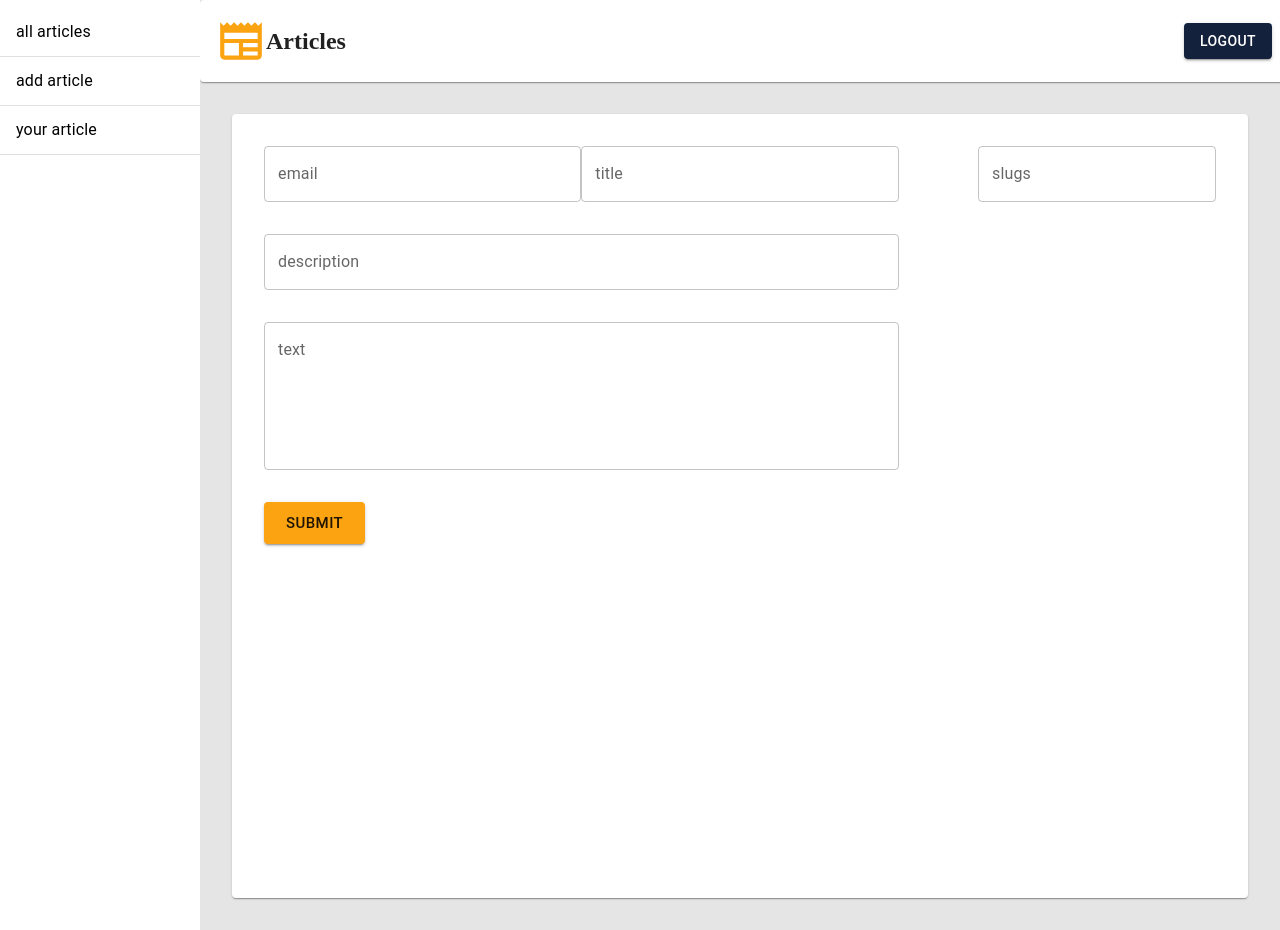
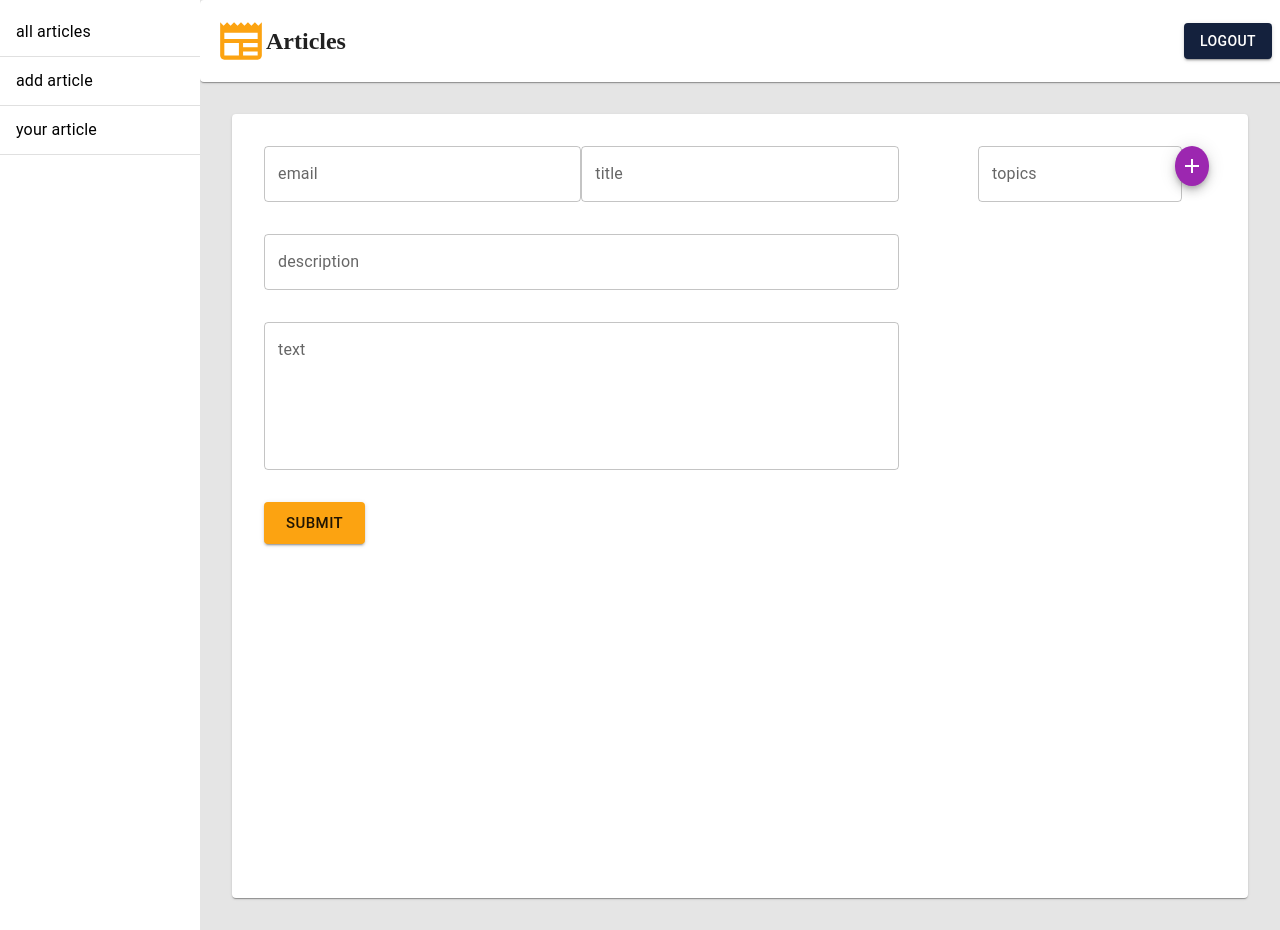
Before and after one commit to famiranii/article-next, a Next.js app: page /articles/add-article in a window 1280 px wide. Shown: the top 930 px of the page. Built offline with nearby package versions, Linux system fonts and the light colour scheme.

Commit message:
end of creating new article with api

```diff
--- /dev/null
+++ b/components/add-article/Topics.js
@@ -0,0 +1,53 @@
+import React, { useState } from "react";
+import { TextField } from "@mui/material";
+import { Fab } from "@mui/material";
+import AddIcon from "@mui/icons-material/Add";
+import styles from "./topices.module.css";
+import SingleTopic from "./topic/SingleTopic";
+
+function Topics({ dispatchTopics }) {
+  const [topics, setTopics] = useState([]);
+  const [topic, setTopic] = useState("");
+
+  const addSlug = () => {
+    const allTopics = [...topics, topic];
+    setTopics(allTopics);
+    setTopic("");
+    dispatchTopics(allTopics);
+  };
+
+  const deleteTopic = (deletedTopic) => {
+    setTopics(topics.filter((topic) => topic !== deletedTopic));
+    dispatchTopics(topics);
+  };
+  return (
+    <>
+      <div className={styles.topic}>
+        <TextField
+          label="topics"
+          color="navyBlue"
+          rows={5}
+          fullWidth
+          onChange={(e) => setTopic(e.target.value)}
+          value={topic}
+        />
+        <Fab
+          color="secondary"
+          aria-label="add"
+          size="small"
+          className={styles.fab}
+          onClick={addSlug}
+        >
+          <AddIcon />
+        </Fab>
+      </div>
+      <div className={styles.showSlug}>
+        {topics.map((topic, index) => (
+          <SingleTopic key={index} topic={topic} deleteTopic={deleteTopic} />
+        ))}
+      </div>
+    </>
+  );
+}
+
+export default Topics;
--- /dev/null
+++ b/components/add-article/topic/SingleTopic.js
@@ -0,0 +1,15 @@
+import { Chip } from "@mui/material";
+export default function Slug({ topic, deleteTopic }) {
+  const handleDelete = () => {
+    deleteTopic(topic);
+  };
+  return (
+    <Chip
+      label={topic}
+      variant="outlined"
+      onDelete={handleDelete}
+      size="larg"
+      sx={{ margin: 0.5, padding: 0.5 }}
+    />
+  );
+}
--- /dev/null
+++ b/components/add-article/topices.module.css
@@ -0,0 +1,16 @@
+.topic {
+  display: flex;
+  position: relative;
+}
+
+.fab {
+  position: absolute;
+  right: 3%;
+  top: 10%;
+}
+
+.showSlug{
+  display: flex;
+  margin-top: 1rem;
+  flex-wrap: wrap;
+}
--- a/pages/api/articleHandler.js
+++ b/pages/api/articleHandler.js
@@ -28,13 +28,13 @@ export default async function handler(req, res) {
   let client = null;
   try {
     if (req.method === "POST") {
-      const { email, title, description, text, slugs } = req.body;
+      const { email, title, description, text, topics } = req.body;
       const newData = {
         email,
         title,
         description,
         text,
-        slugs,
+        topics,
       };
 
       client = await connectDatabase();
--- a/pages/articles/add-article/index.js
+++ b/pages/articles/add-article/index.js
@@ -2,6 +2,7 @@ import ClientLayout from "@/components/layout/ClientsLayout";
 import styles from "./addArticle.module.css";
 import React, { useReducer } from "react";
 import { TextField, Box, Button, Paper } from "@mui/material";
+import Topics from "@/components/add-article/Topics";
 
 const reducer = (state, action) => {
   switch (action.type) {
@@ -14,7 +15,7 @@ const reducer = (state, action) => {
     case "SET_TEXT":
       return { ...state, text: action.payload };
     case "SET_SLUGS":
-      return { ...state, slugs: action.payload };
+      return { ...state, topics: action.payload };
     default:
       return state;
   }
@@ -26,7 +27,7 @@ function Index() {
     title: "",
     description: "",
     text: "",
-    slugs: "",
+    topics: "",
   });
 
   const dispatchEmail = (e) => {
@@ -41,8 +42,9 @@ function Index() {
   const dispatchText = (e) => {
     dispatch({ type: "SET_TEXT", payload: e.target.value });
   };
-  const dispatchSlugs = (e) => {
-    dispatch({ type: "SET_SLUGS", payload: e.target.value });
+  const dispatchTopics = (e) => {
+    console.log(e);
+    dispatch({ type: "SET_SLUGS", payload: e });
   };
   const submitForm = async () => {
     console.log(state);
@@ -105,14 +107,7 @@ function Index() {
             />
           </Box>
           <Box width={1 / 4}>
-            <TextField
-              label="slugs"
-              color="navyBlue"
-              rows={5}
-              fullWidth
-              onChange={dispatchSlugs}
-              value={state.slugs}
-            />
+            <Topics dispatchTopics={dispatchTopics} />
           </Box>
         </Box>
         <Button
```
